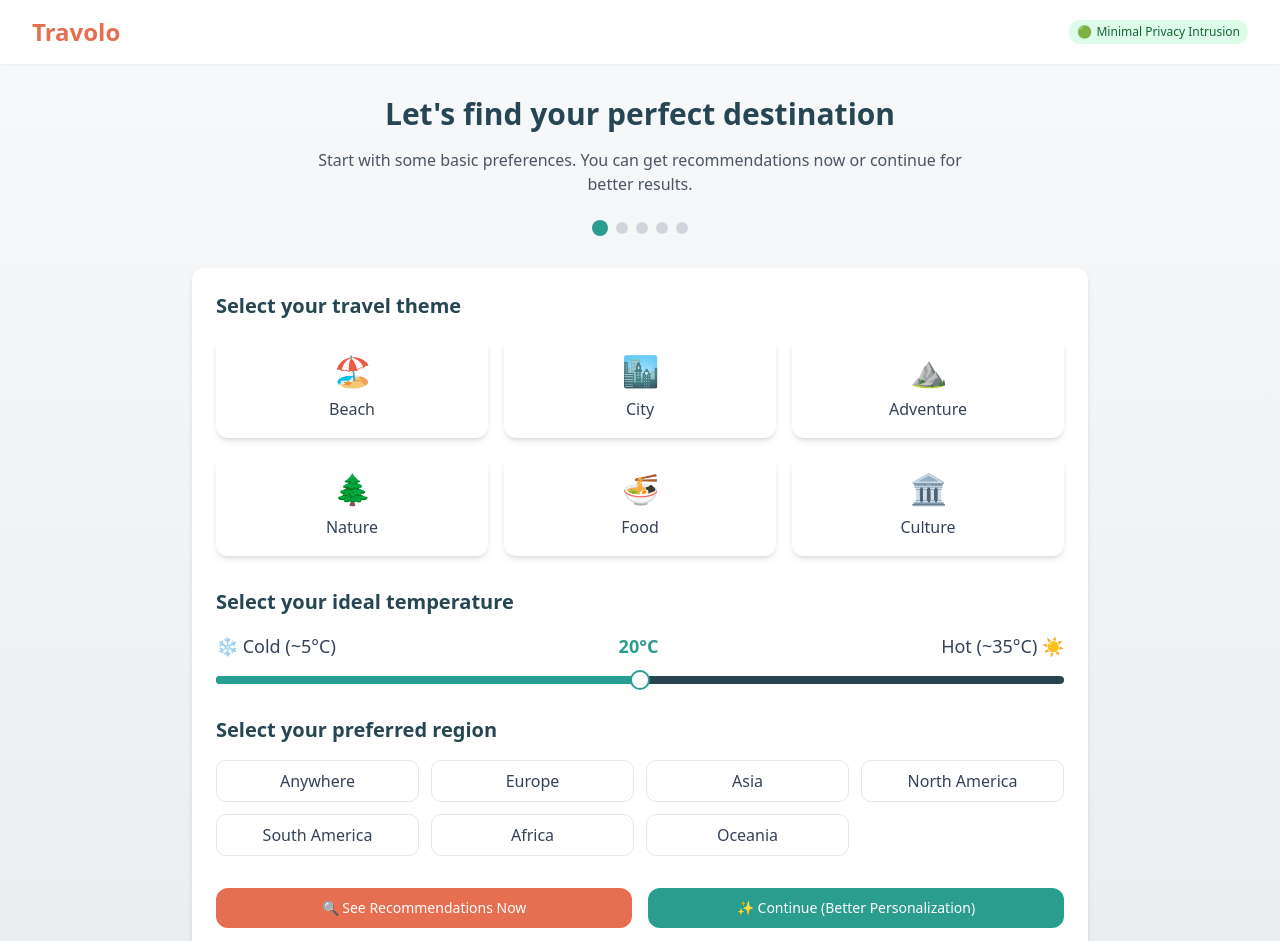
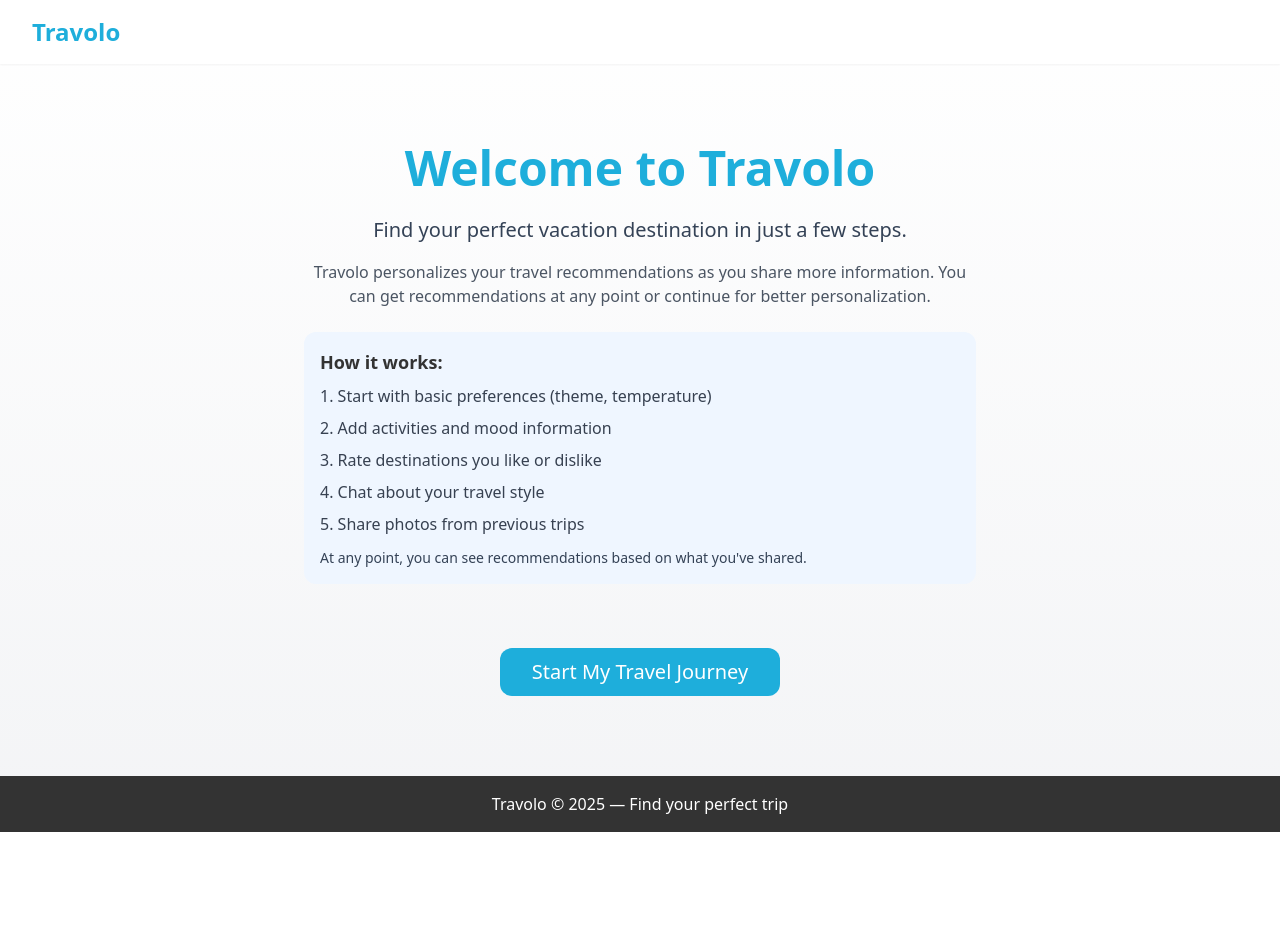
Before and after one commit to Mr-1011/travolo-frontend, a React (Vite) app: page / in a window 1280 px wide. Shown: the top 941 px of the page. After the commit the page ends 832 px from the top, so only its background shows below. Built offline with nearby package versions, Linux system fonts and the light colour scheme.

Commit message:
Refactor: Add title screen and back button
- Added a title screen to explain the app's purpose.
- Implemented a back button for navigation.
- Removed the footer.
- Updated the brand color to blue.

```diff
--- a/src/components/StageButtons.tsx
+++ b/src/components/StageButtons.tsx
@@ -1,23 +1,30 @@
 
 import React from 'react';
 import { Button } from '@/components/ui/button';
+import { ArrowLeft } from 'lucide-react';
 
 type StageButtonsProps = {
   onGetRecommendations: () => void;
   onContinue?: () => void;
+  onBack?: () => void;
   isFinalStage?: boolean;
+  currentStage?: number;
 };
 
 const StageButtons: React.FC<StageButtonsProps> = ({
   onGetRecommendations,
   onContinue,
-  isFinalStage = false
+  onBack,
+  isFinalStage = false,
+  currentStage = 1
 }) => {
   return (
-    <div className="flex flex-col sm:flex-row gap-4 mt-8 w-full">
+    <div className="space-y-4 mt-8 w-full">
+      {/* Primary action buttons */}
+      <div className="flex flex-col sm:flex-row gap-4">
         <Button
           onClick={onGetRecommendations}
-        className="flex-1 bg-travel-red hover:bg-travel-red/90 text-white font-medium rounded-lg py-3 px-4"
+          className="flex-1 bg-travel-blue hover:bg-travel-darkBlue text-white font-medium rounded-lg py-3 px-4"
         >
           🔍 {isFinalStage ? 'See Your Fully Personalized Recommendations' : 'See Recommendations Now'}
         </Button>
@@ -25,9 +32,22 @@ const StageButtons: React.FC<StageButtonsProps> = ({
         {!isFinalStage && onContinue && (
           <Button
             onClick={onContinue}
-          className="flex-1 bg-travel-teal hover:bg-travel-teal/90 text-white font-medium rounded-lg py-3 px-4"
+            className="flex-1 bg-travel-accent hover:bg-travel-accent/90 text-travel-dark font-medium rounded-lg py-3 px-4"
           >
             ✨ Continue (Better Personalization)
+          </Button>
+        )}
+      </div>
+
+      {/* Back button */}
+      {currentStage > 1 && onBack && (
+        <Button
+          onClick={onBack}
+          variant="outline"
+          className="flex items-center justify-center gap-2 text-travel-dark border-travel-blue/30 hover:bg-travel-blue/5"
+        >
+          <ArrowLeft size={16} />
+          Back to previous step
         </Button>
       )}
     </div>
--- /dev/null
+++ b/src/components/TitleScreen.tsx
@@ -0,0 +1,44 @@
+
+import React from 'react';
+import { Button } from '@/components/ui/button';
+
+type TitleScreenProps = {
+  onStart: () => void;
+};
+
+const TitleScreen: React.FC<TitleScreenProps> = ({ onStart }) => {
+  return (
+    <div className="flex flex-col items-center justify-center text-center max-w-2xl mx-auto py-12">
+      <h1 className="text-4xl md:text-5xl font-bold mb-6 text-travel-blue">Welcome to Travolo</h1>
+
+      <div className="mb-8">
+        <p className="text-xl mb-4">Find your perfect vacation destination in just a few steps.</p>
+        <p className="text-gray-600 mb-6">
+          Travolo personalizes your travel recommendations as you share more information.
+          You can get recommendations at any point or continue for better personalization.
+        </p>
+
+        <div className="bg-blue-50 p-4 rounded-lg text-left mb-8">
+          <h3 className="font-semibold text-lg mb-2">How it works:</h3>
+          <ol className="list-decimal list-inside space-y-2 text-gray-700">
+            <li>Start with basic preferences (theme, temperature)</li>
+            <li>Add activities and mood information</li>
+            <li>Rate destinations you like or dislike</li>
+            <li>Chat about your travel style</li>
+            <li>Share photos from previous trips</li>
+          </ol>
+          <p className="mt-3 text-sm">At any point, you can see recommendations based on what you've shared.</p>
+        </div>
+      </div>
+
+      <Button
+        onClick={onStart}
+        className="bg-travel-blue hover:bg-travel-darkBlue text-white font-medium rounded-lg py-6 px-8 text-xl"
+      >
+        Start My Travel Journey
+      </Button>
+    </div>
+  );
+};
+
+export default TitleScreen;
--- a/src/index.css
+++ b/src/index.css
@@ -14,7 +14,7 @@
     --popover: 0 0% 100%;
     --popover-foreground: 215 25% 27%;
 
-    --primary: 174 59% 39%;
+    --primary: 196 75% 49%; /* Updated to match brand blue */
     --primary-foreground: 0 0% 100%;
 
     --secondary: 201 33% 24%;
@@ -31,7 +31,7 @@
 
     --border: 214.3 31.8% 91.4%;
     --input: 214.3 31.8% 91.4%;
-    --ring: 174 59% 39%;
+    --ring: 196 75% 49%; /* Updated to match brand blue */
 
     --radius: 0.75rem;
   }
@@ -41,7 +41,7 @@
   }
 
   body {
-    @apply bg-gradient-to-b from-travel-light to-travel-lightGray text-foreground min-h-screen;
+    @apply bg-gradient-to-b from-white to-gray-100 text-foreground min-h-screen;
     font-feature-settings: "rlig" 1, "calt" 1;
   }
 
@@ -75,7 +75,7 @@
   }
 
   .theme-card {
-    @apply flex flex-col items-center justify-center p-4 bg-white rounded-lg shadow-md hover:shadow-lg transition-shadow cursor-pointer border border-transparent hover:border-travel-teal;
+    @apply flex flex-col items-center justify-center p-4 bg-white rounded-xl shadow-md hover:shadow-lg transition-shadow cursor-pointer border border-transparent hover:border-travel-blue;
   }
 
   .theme-icon {
@@ -85,4 +85,13 @@
   .transition-card {
     @apply transition-all duration-300 ease-in-out;
   }
+
+  /* Airbnb-like styling */
+  .airbnb-card {
+    @apply bg-white rounded-xl shadow-md overflow-hidden;
+  }
+
+  .airbnb-button {
+    @apply bg-travel-blue text-white font-medium rounded-lg py-3 px-4 hover:bg-travel-darkBlue transition-colors;
+  }
 }
--- a/src/pages/Index.tsx
+++ b/src/pages/Index.tsx
@@ -3,6 +3,7 @@ import React, { useState } from 'react';
 import PrivacyLevel from '@/components/PrivacyLevel';
 import StageButtons from '@/components/StageButtons';
 import RecommendationsView from '@/components/RecommendationsView';
+import TitleScreen from '@/components/TitleScreen';
 
 // Stage 1 components
 import ThemeSelector from '@/components/stage1/ThemeSelector';
@@ -137,6 +138,7 @@ const generateRecommendations = (preferences: UserPreferences, privacyLevel: Pri
 };
 
 const Index = () => {
+  const [showTitleScreen, setShowTitleScreen] = useState(true);
   const [currentStage, setCurrentStage] = useState<Stage>(1);
   const [privacyLevel, setPrivacyLevel] = useState<PrivacyLevelType>('minimal');
   const [showRecommendations, setShowRecommendations] = useState(false);
@@ -169,6 +171,10 @@ const Index = () => {
 
   const [recommendations, setRecommendations] = useState<Recommendation[]>([]);
 
+  const handleStartApp = () => {
+    setShowTitleScreen(false);
+  };
+
   const handleContinueToNextStage = () => {
     const nextStage = (currentStage + 1) as Stage;
     setCurrentStage(nextStage);
@@ -188,6 +194,30 @@ const Index = () => {
         break;
       default:
         break;
+    }
+  };
+
+  const handleBackToPreviousStage = () => {
+    if (currentStage > 1) {
+      const previousStage = (currentStage - 1) as Stage;
+      setCurrentStage(previousStage);
+
+      switch(previousStage) {
+        case 1:
+          setPrivacyLevel('minimal');
+          break;
+        case 2:
+          setPrivacyLevel('low');
+          break;
+        case 3:
+          setPrivacyLevel('medium');
+          break;
+        case 4:
+          setPrivacyLevel('high');
+          break;
+        default:
+          break;
+      }
     }
   };
 
@@ -291,6 +321,10 @@ const Index = () => {
   };
 
   const renderCurrentStage = () => {
+    if (showTitleScreen) {
+      return <TitleScreen onStart={handleStartApp} />;
+    }
+
     if (showRecommendations) {
       return (
         <RecommendationsView
@@ -324,6 +358,7 @@ const Index = () => {
             <StageButtons
               onGetRecommendations={handleGetRecommendations}
               onContinue={handleContinueToNextStage}
+              currentStage={currentStage}
             />
           </div>
         );
@@ -354,6 +389,8 @@ const Index = () => {
             <StageButtons
               onGetRecommendations={handleGetRecommendations}
               onContinue={handleContinueToNextStage}
+              onBack={handleBackToPreviousStage}
+              currentStage={currentStage}
             />
           </div>
         );
@@ -370,6 +407,8 @@ const Index = () => {
             <StageButtons
               onGetRecommendations={handleGetRecommendations}
               onContinue={handleContinueToNextStage}
+              onBack={handleBackToPreviousStage}
+              currentStage={currentStage}
             />
           </div>
         );
@@ -386,6 +425,8 @@ const Index = () => {
             <StageButtons
               onGetRecommendations={handleGetRecommendations}
               onContinue={handleContinueToNextStage}
+              onBack={handleBackToPreviousStage}
+              currentStage={currentStage}
             />
           </div>
         );
@@ -400,7 +441,9 @@ const Index = () => {
 
             <StageButtons
               onGetRecommendations={handleGetRecommendations}
+              onBack={handleBackToPreviousStage}
               isFinalStage={true}
+              currentStage={currentStage}
             />
           </div>
         );
@@ -414,13 +457,13 @@ const Index = () => {
     <div className="min-h-screen w-full">
       <header className="bg-white shadow-sm sticky top-0 z-10">
         <div className="container py-4 flex justify-between items-center">
-          <h1 className="text-2xl font-bold text-travel-red">Travolo</h1>
-          {!showRecommendations && <PrivacyLevel level={privacyLevel} />}
+          <h1 className="text-2xl font-bold text-travel-blue">Travolo</h1>
+          {!showRecommendations && !showTitleScreen && <PrivacyLevel level={privacyLevel} />}
         </div>
       </header>
 
       <main className="container py-8">
-        {!showRecommendations && (
+        {!showRecommendations && !showTitleScreen && (
           <div className="mb-8 text-center max-w-2xl mx-auto">
             <h2 className="text-2xl md:text-3xl font-bold mb-4 text-travel-dark">
               {currentStage === 1 && "Let's find your perfect destination"}
@@ -443,7 +486,7 @@ const Index = () => {
                   <div
                     key={stage}
                     className={`w-3 h-3 rounded-full ${
-                      stage <= currentStage ? 'bg-travel-teal' : 'bg-gray-300'
+                      stage <= currentStage ? 'bg-travel-blue' : 'bg-gray-300'
                     } ${stage === currentStage ? 'w-4 h-4' : ''}`}
                   />
                 ))}
--- a/tailwind.config.ts
+++ b/tailwind.config.ts
@@ -1,4 +1,3 @@
-
 import type { Config } from "tailwind-config";
 
 export default {
@@ -53,15 +52,13 @@ export default {
           DEFAULT: "hsl(var(--card))",
           foreground: "hsl(var(--card-foreground))",
         },
-        // Custom Travel App Colors
         travel: {
-          teal: "#2A9D8F",
-          dark: "#264653",
-          gold: "#E9C46A",
-          orange: "#F4A261",
-          red: "#E76F51",
+          blue: "#1EAEDB",
+          darkBlue: "#156F8F",
           light: "#F8F9FA",
           lightGray: "#E9ECEF",
+          dark: "#333333",
+          accent: "#F5A623",
         },
       },
       borderRadius: {
```
Lines whose indentation alone changed are shown as unchanged.
